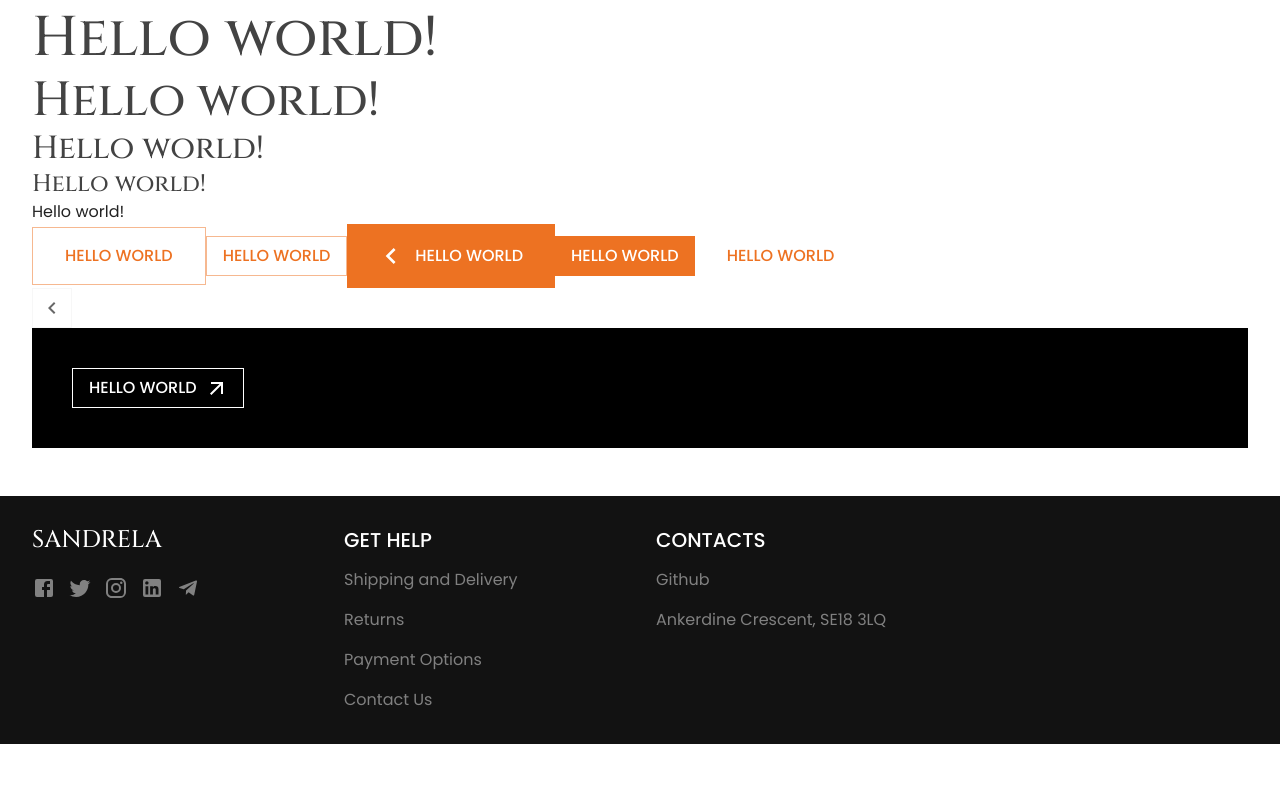
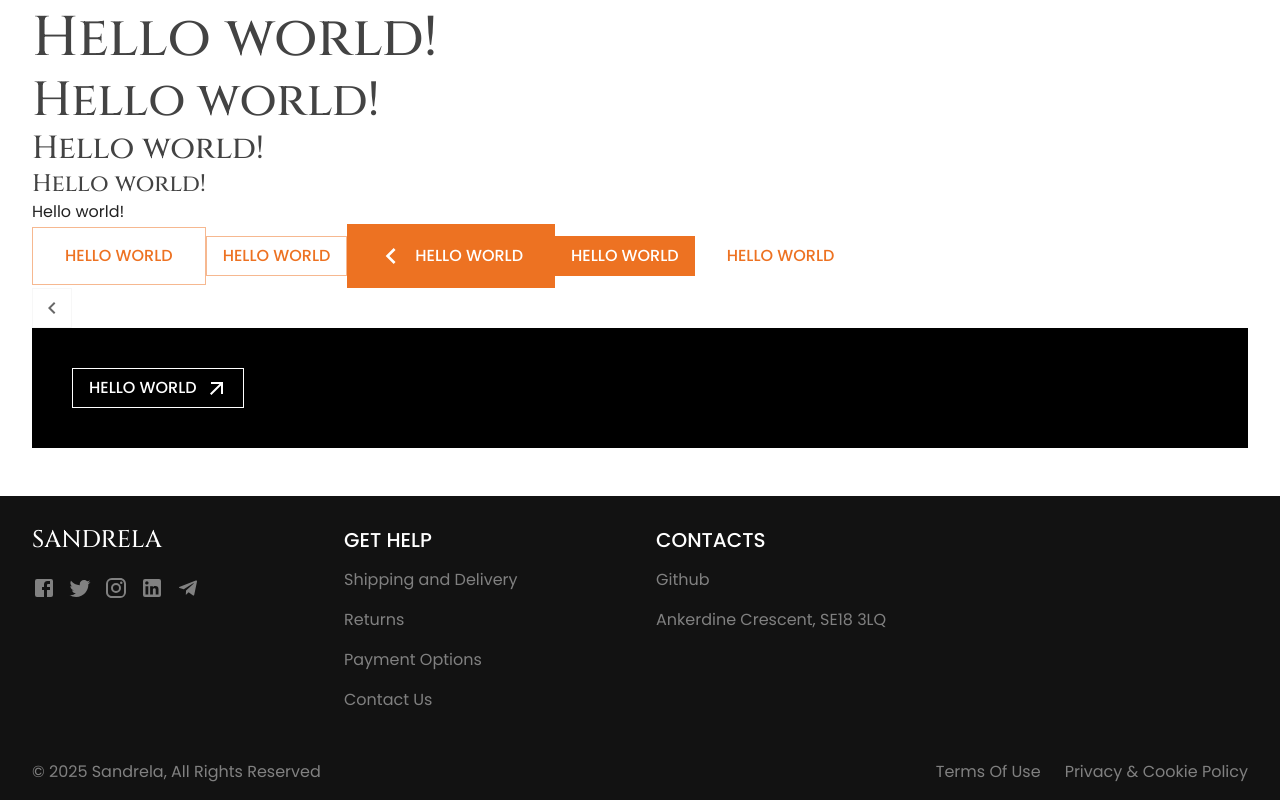
Before and after one commit to berezenko04/wedding-shop, a React (Vite) app in the folder client/: page / in a window 1280 px wide. Shown: the part 264-1064 px from the top of the page. Before the commit the page ends 1008 px from the top, so only its background shows below. Built offline with nearby package versions, Linux system fonts and the light colour scheme.

Commit message:
feat: added privacy rights component

```diff
--- a/client/src/App.tsx
+++ b/client/src/App.tsx
@@ -39,8 +39,6 @@ function App() {
         <Route>
           <Route path="/privacy-and-policy" />
           <Route path="/terms-of-use" />
-          <Route path="/settings" />
-          <Route path="/reviews" />
         </Route>
 
         <Route>
--- a/client/src/components/layouts/PrimaryLayout/index.tsx
+++ b/client/src/components/layouts/PrimaryLayout/index.tsx
@@ -6,6 +6,7 @@ import Header from "@/components/navigation/Header";
 import CustomContainer from "@/components/ui/layout/CustomContainer";
 import WarAlert from "@/components/navigation/WarAlert";
 import Footer from "@/components/navigation/Footer";
+import PrivacyRights from "@/components/navigation/Footer/PrivacyRights";
 
 const PrimaryLayout: React.FC = () => {
   return (
@@ -16,6 +17,7 @@ const PrimaryLayout: React.FC = () => {
         <Outlet />
       </CustomContainer>
       <Footer />
+      <PrivacyRights />
     </Stack>
   );
 };
--- /dev/null
+++ b/client/src/components/navigation/Footer/PrivacyRights/index.tsx
@@ -0,0 +1,28 @@
+import { Box, Link, Stack, Typography } from "@mui/material";
+
+// components
+import CustomContainer from "@/components/ui/layout/CustomContainer";
+
+// data
+import { privacyMenu } from "@/data/menus";
+
+const PrivacyRights: React.FC = () => {
+  return (
+    <Box sx={{ backgroundColor: "common.black" }} py={2}>
+      <CustomContainer>
+        <Stack flexDirection="row" justifyContent="space-between" alignItems="center" gap={3}>
+          <Typography color="grey.400">© {new Date().getFullYear()} Sandrela, All Rights Reserved</Typography>
+          <Stack flexDirection="row" alignItems="center" gap={3}>
+            {privacyMenu.map(({ title, href }) => (
+              <Link href={href} color="grey">
+                {title}
+              </Link>
+            ))}
+          </Stack>
+        </Stack>
+      </CustomContainer>
+    </Box>
+  );
+};
+
+export default PrivacyRights;
--- a/client/src/data/menus.ts
+++ b/client/src/data/menus.ts
@@ -9,3 +9,8 @@ export const footerContacts = [
   { title: "Github", href: "https://github.com/berezenko04" },
   { title: "Ankerdine Crescent, SE18 3LQ", href: "https://maps.app.goo.gl/WWFFsVYGtapeyhYaA" },
 ];
+
+export const privacyMenu = [
+  { title: "Terms Of Use", href: "/terms-of-use" },
+  { title: "Privacy & Cookie Policy", href: "/privacy-and-policy" },
+];
```
